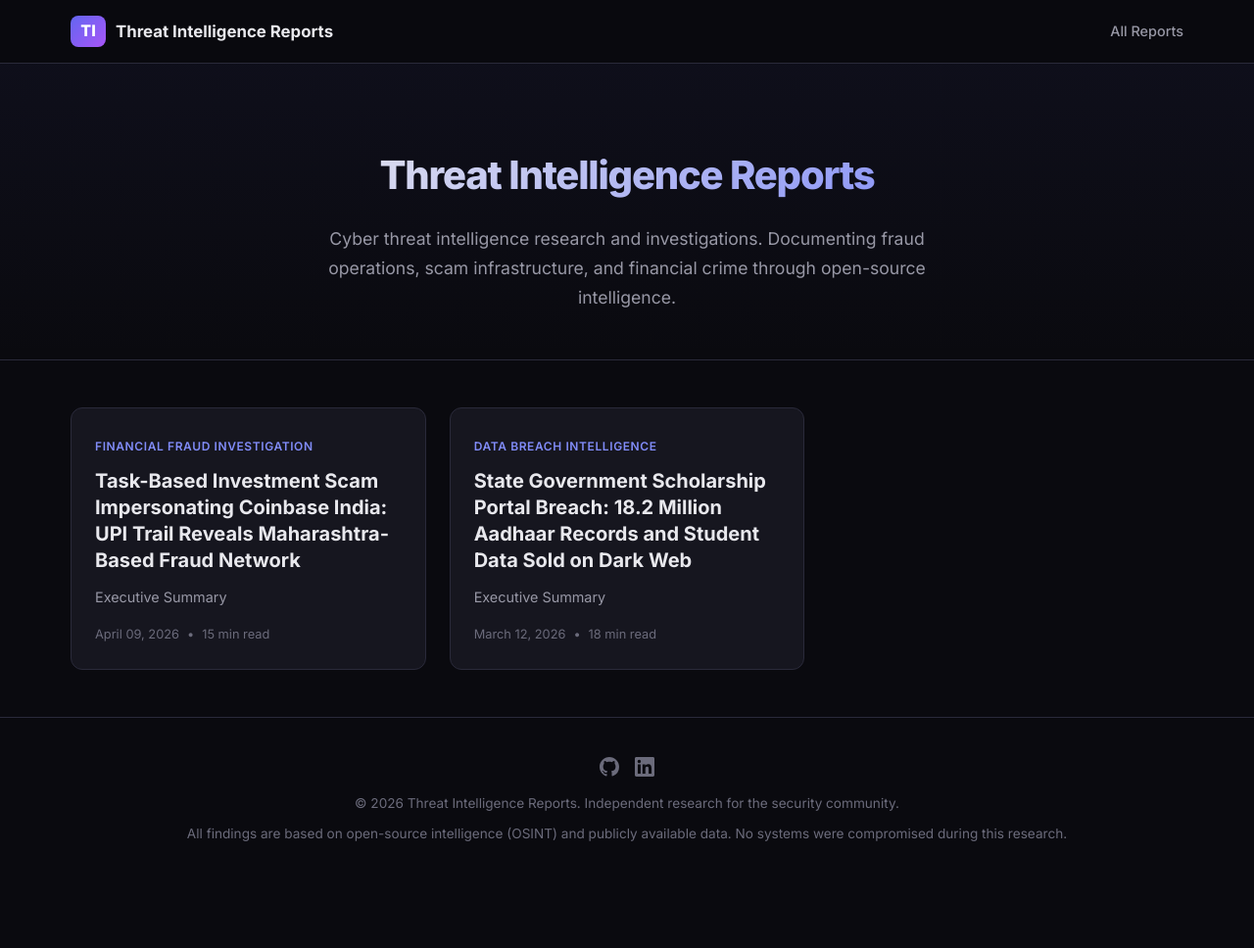
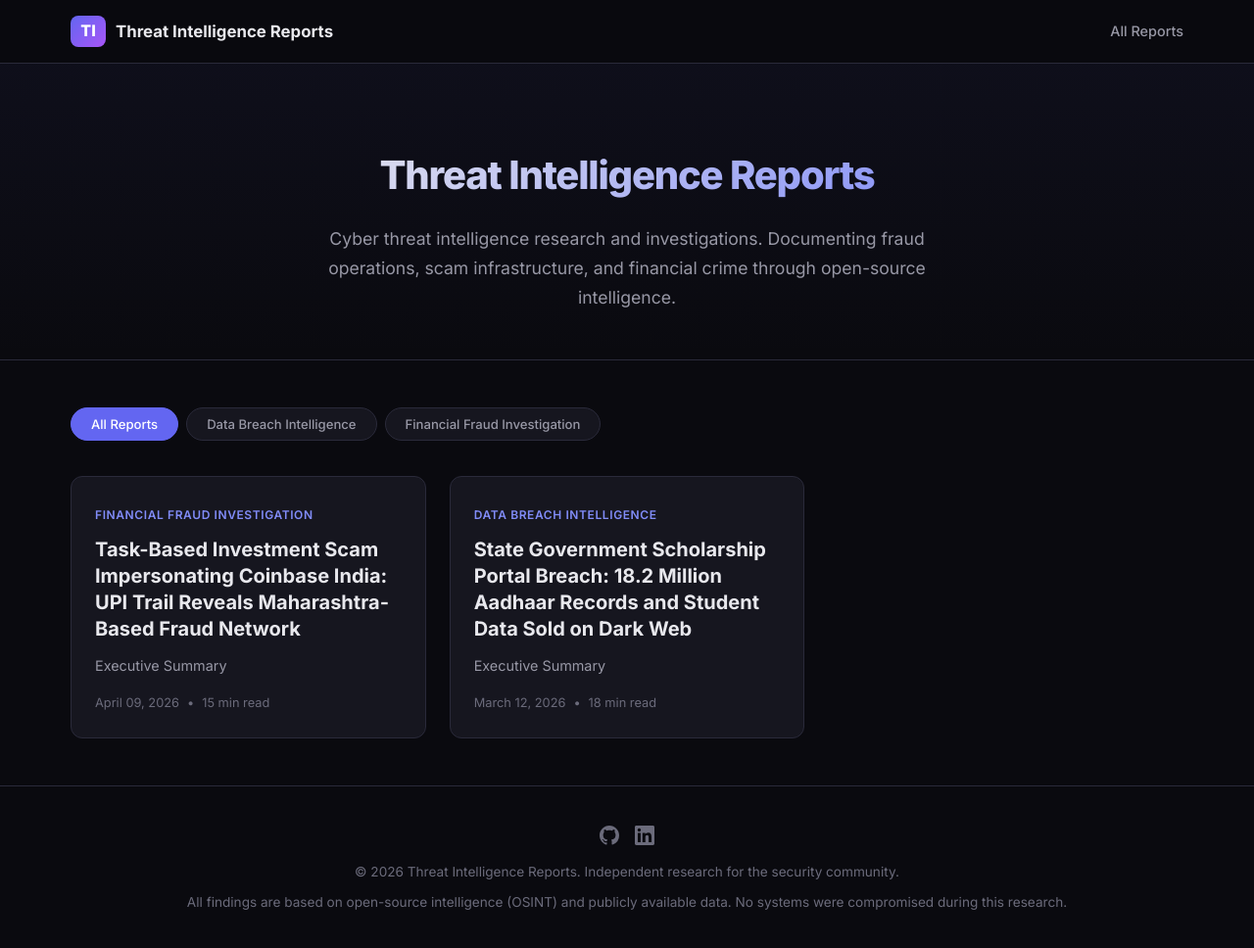
Before and after one commit to Sw4pn33/threat-intel, a Jekyll site: the page built from index.md, in a window 1280 px wide and 981 px high. Shown: the top 968 px of the window at 98% size. Built offline with Jekyll 4.4.1, drawn with Linux system fonts in a browser that asks for light colours.

Commit message:
Add category filter tabs on homepage for filtering reports by type

```diff
--- a/_layouts/home.html
+++ b/_layouts/home.html
@@ -10,9 +10,17 @@
 </div>
 
 <div class="home-container">
-  <div class="posts-grid">
+  <div class="category-bar" id="category-bar">
+    <button class="cat-tab active" data-cat="all">All Reports</button>
+    {% assign categories = site.posts | map: "category" | uniq | sort %}
+    {% for cat in categories %}
+    <button class="cat-tab" data-cat="{{ cat }}">{{ cat }}</button>
+    {% endfor %}
+  </div>
+
+  <div class="posts-grid" id="posts-grid">
     {% for post in site.posts %}
-    <a href="{{ post.url | relative_url }}" class="post-card">
+    <a href="{{ post.url | relative_url }}" class="post-card" data-category="{{ post.category | default: 'Adversary Intelligence' }}">
       {% if post.cover_image %}
       <div class="card-image">
         <img src="{{ post.cover_image | relative_url }}" alt="{{ post.title }}">
@@ -31,6 +39,37 @@
     </a>
     {% endfor %}
   </div>
+
+  <div class="no-posts-msg" id="no-posts-msg" style="display:none;">No reports found in this category.</div>
 </div>
 
+<script>
+(function() {
+  var tabs = document.querySelectorAll('.cat-tab');
+  var cards = document.querySelectorAll('.post-card');
+  var msg = document.getElementById('no-posts-msg');
+
+  tabs.forEach(function(tab) {
+    tab.addEventListener('click', function() {
+      tabs.forEach(function(t) { t.classList.remove('active'); });
+      tab.classList.add('active');
+
+      var cat = tab.dataset.cat;
+      var visible = 0;
+
+      cards.forEach(function(card) {
+        if (cat === 'all' || card.dataset.category === cat) {
+          card.style.display = '';
+          visible++;
+        } else {
+          card.style.display = 'none';
+        }
+      });
+
+      msg.style.display = visible === 0 ? 'block' : 'none';
+    });
+  });
+})();
+</script>
+
 {{ content }}
--- a/assets/css/style.css
+++ b/assets/css/style.css
@@ -196,6 +196,42 @@
 .home-hero p { color: var(--text-secondary); font-size: 1.1rem; line-height: 1.7; }
 
 .home-container { max-width: var(--max-width); margin: 0 auto; padding: 3rem 2rem; }
+
+.category-bar {
+  display: flex;
+  gap: 0.5rem;
+  margin-bottom: 2rem;
+  overflow-x: auto;
+  -webkit-overflow-scrolling: touch;
+  scrollbar-width: none;
+  padding-bottom: 4px;
+}
+.category-bar::-webkit-scrollbar { display: none; }
+.cat-tab {
+  background: var(--bg-card);
+  border: 1px solid var(--border);
+  border-radius: 100px;
+  padding: 0.5rem 1.25rem;
+  font-size: 0.82rem;
+  font-weight: 500;
+  color: var(--text-secondary);
+  cursor: pointer;
+  white-space: nowrap;
+  transition: all 0.2s;
+  font-family: inherit;
+}
+.cat-tab:hover { border-color: var(--accent); color: var(--text-primary); }
+.cat-tab.active {
+  background: var(--accent);
+  border-color: var(--accent);
+  color: #fff;
+}
+.no-posts-msg {
+  text-align: center;
+  color: var(--text-muted);
+  padding: 3rem 1rem;
+  font-size: 0.95rem;
+}
 
 .posts-grid { display: grid; grid-template-columns: repeat(auto-fill, minmax(360px, 1fr)); gap: 1.5rem; }
 
@@ -607,6 +643,8 @@
   .home-hero h1 { font-size: 1.75rem; }
   .home-hero p { font-size: 0.95rem; }
   .home-container { padding: 2rem 1rem; }
+  .category-bar { gap: 0.4rem; margin-bottom: 1.5rem; }
+  .cat-tab { padding: 0.4rem 1rem; font-size: 0.78rem; }
   .posts-grid { grid-template-columns: 1fr; }
   .card-image { height: 180px; }
   .card-content { padding: 1.25rem; }
```
